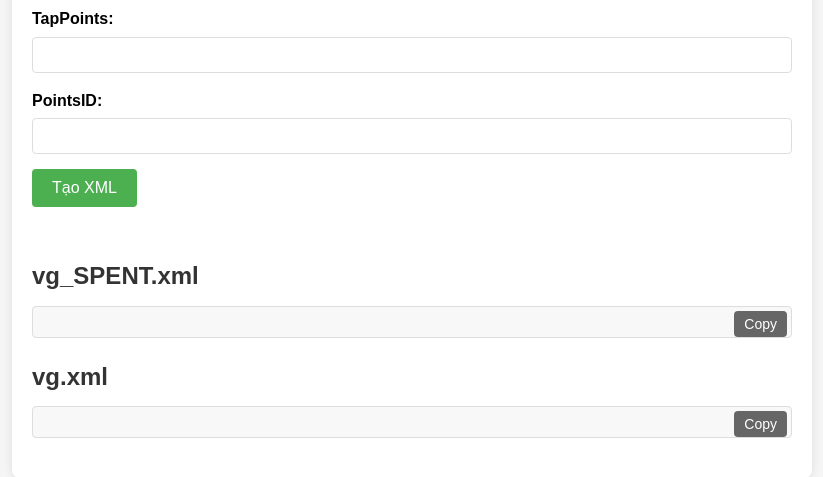
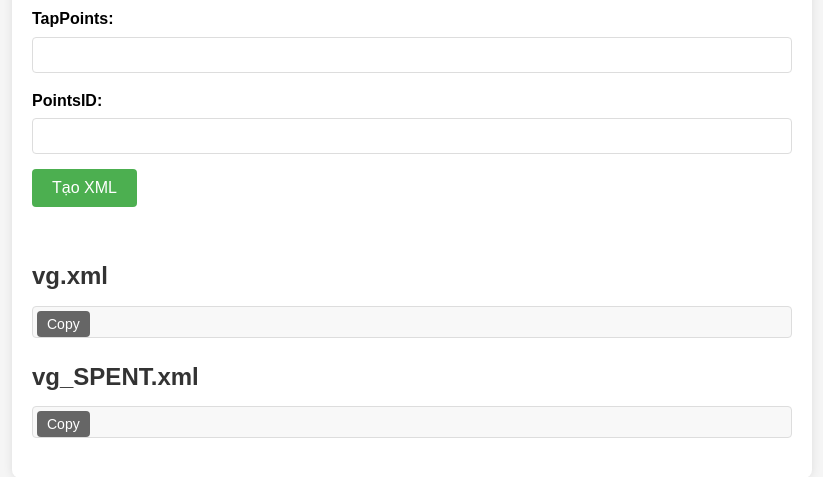
Before and after one commit to nhungbeo/adb-mcp-server, a website: page gold-tapjoy/index.html in a window 1280 px wide. Shown: the part 105-582 px from the top of the page, without its empty margins (228-1051 px from the left). Drawn offline with Linux system fonts and the light colour scheme.

Commit message:
fix: Rearrange output section elements and adjust copy button position in UI

```diff
--- a/gold-tapjoy/index.html
+++ b/gold-tapjoy/index.html
@@ -20,16 +20,16 @@
         <button id="submit">Tạo XML</button>
 
         <div class="output-section">
+            <h2>vg.xml</h2>
+            <div class="copy-container">
+                <pre id="output2"></pre>
+                <button class="copy-btn" data-target="output2">Copy</button>
+            </div>
+
             <h2>vg_SPENT.xml</h2>
             <div class="copy-container">
                 <pre id="output1"></pre>
                 <button class="copy-btn" data-target="output1">Copy</button>
-            </div>
-
-            <h2>vg.xml</h2>
-            <div class="copy-container">
-                <pre id="output2"></pre>
-                <button class="copy-btn" data-target="output2">Copy</button>
             </div>
         </div>
     </div>
--- a/gold-tapjoy/style.css
+++ b/gold-tapjoy/style.css
@@ -87,7 +87,7 @@ pre {
 .copy-btn {
     position: absolute;
     top: 5px;
-    right: 5px;
+    left: 5px;
     background-color: #666;
     padding: 5px 10px;
     font-size: 14px;
```
